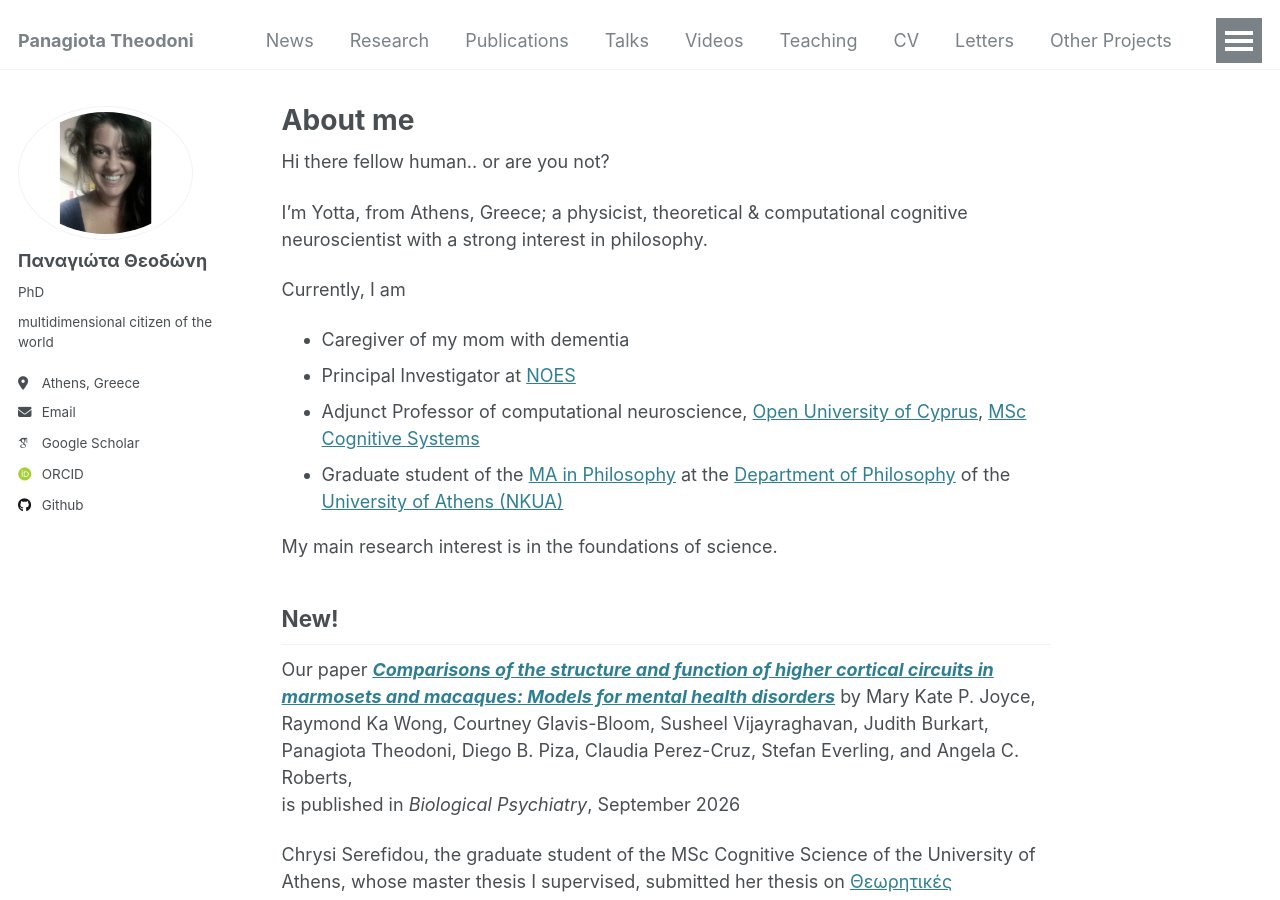
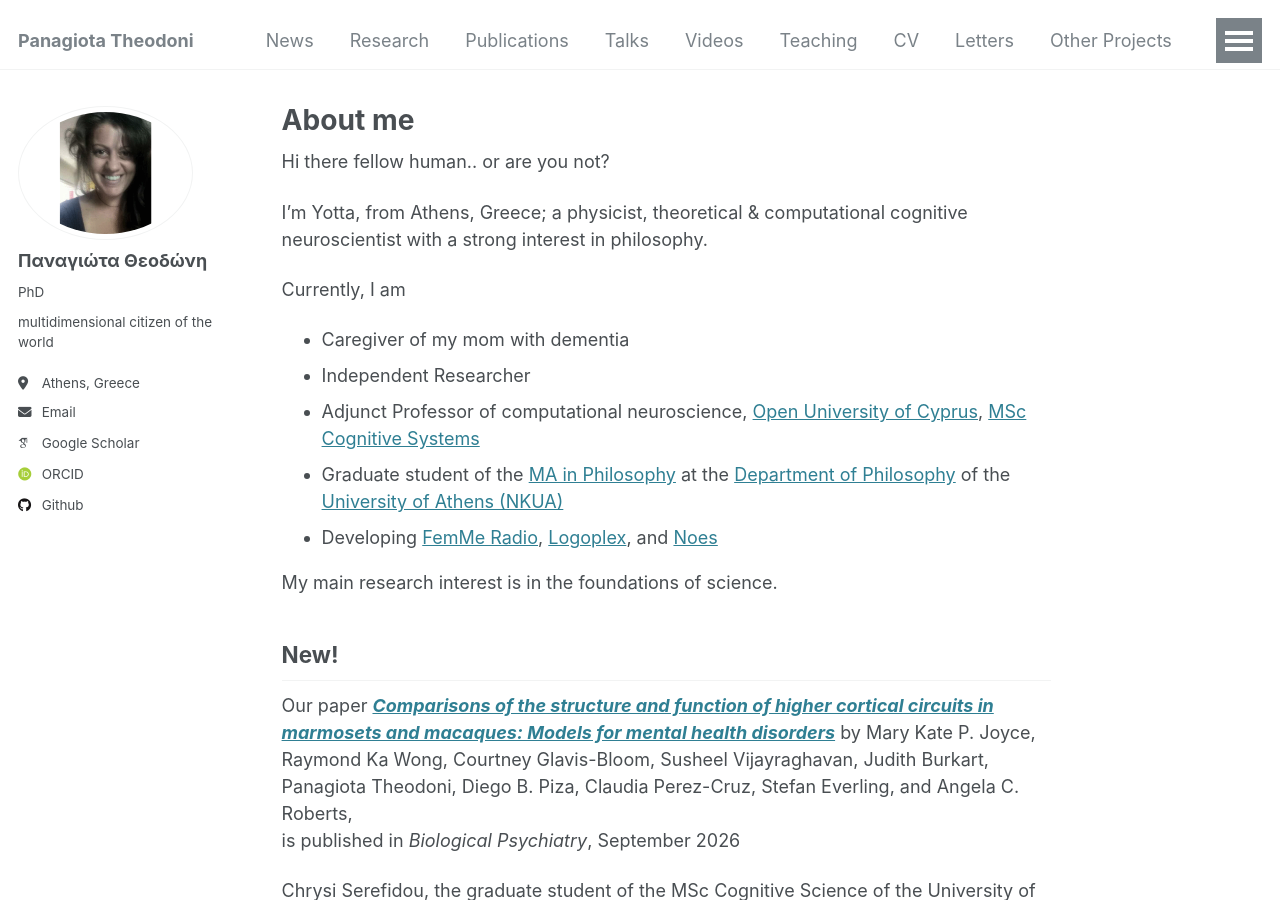
Before and after one commit to ptheodoni/ptheodoni.github.io, a Jekyll site: the page built from _pages/about.md, in a window 1280 px wide and 900 px high. Built offline with Jekyll 4.4.1, drawn with Linux system fonts in a browser that asks for light colours; some web fonts are replaced.

Commit message:
Revise about page with new roles and projects
Updated professional roles and added current projects.

```diff
--- a/_pages/about.md
+++ b/_pages/about.md
@@ -14,9 +14,10 @@ Hi there fellow human.. or are you not?
 
 Currently, I am
 - Caregiver of my mom with dementia
-- Principal Investigator at [NOES](https://noes.gr/en/research/theodoni-lab/)
+- Independent Researcher
 - Adjunct Professor of computational neuroscience, [Open University of Cyprus](https://www.ouc.ac.cy/), [MSc Cognitive Systems](https://www.ouc.ac.cy/index.php/en/studies/master/cos)
 - Graduate student of the [MA in Philosophy](http://en.philosophymaster.philosophy.uoa.gr/overview.html) at the [Department of Philosophy](https://en.philosophy.uoa.gr/) of the [University of Athens (NKUA)](https://en.wikipedia.org/wiki/New_York_University)
+- Developing [FemMe Radio](www.femme-radio.gr), [Logoplex](logoplex.app), and [Noes](www.noes.gr)
 
 My main research interest is in the foundations of science.
 
```
